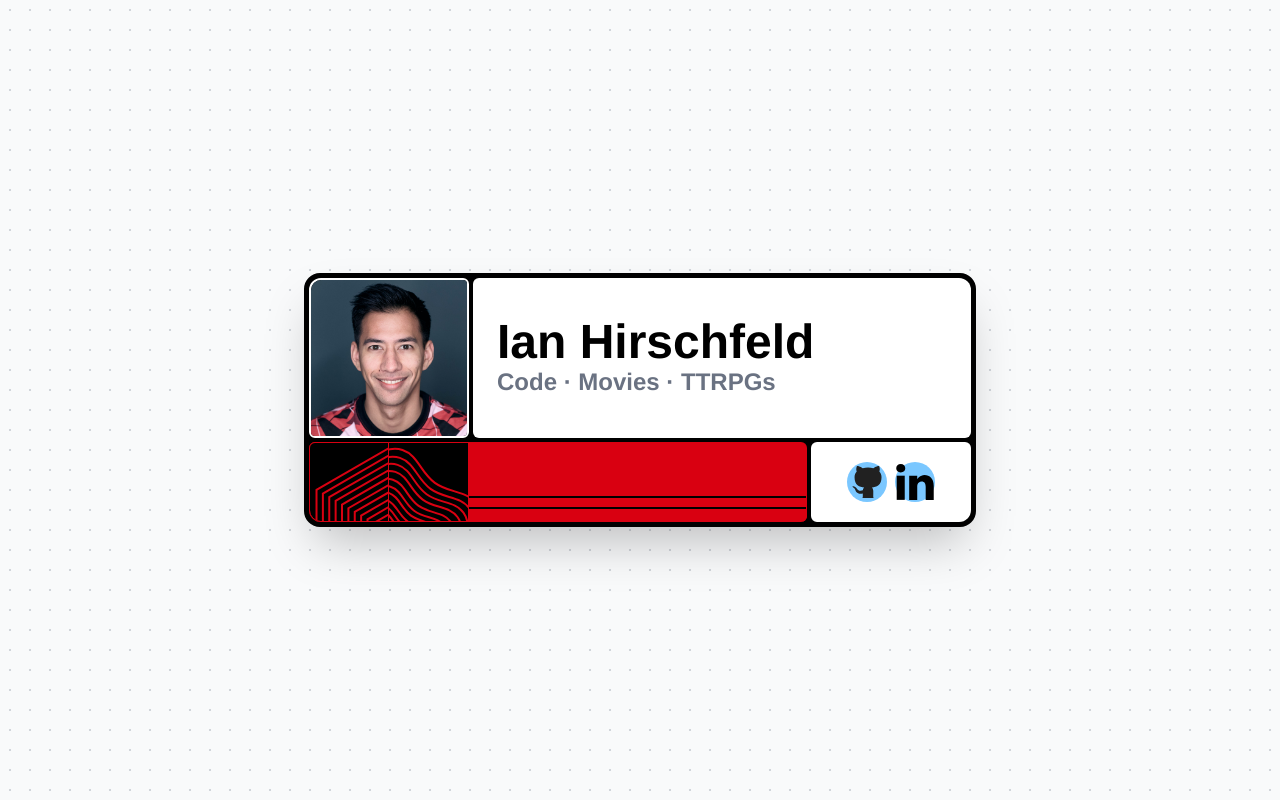
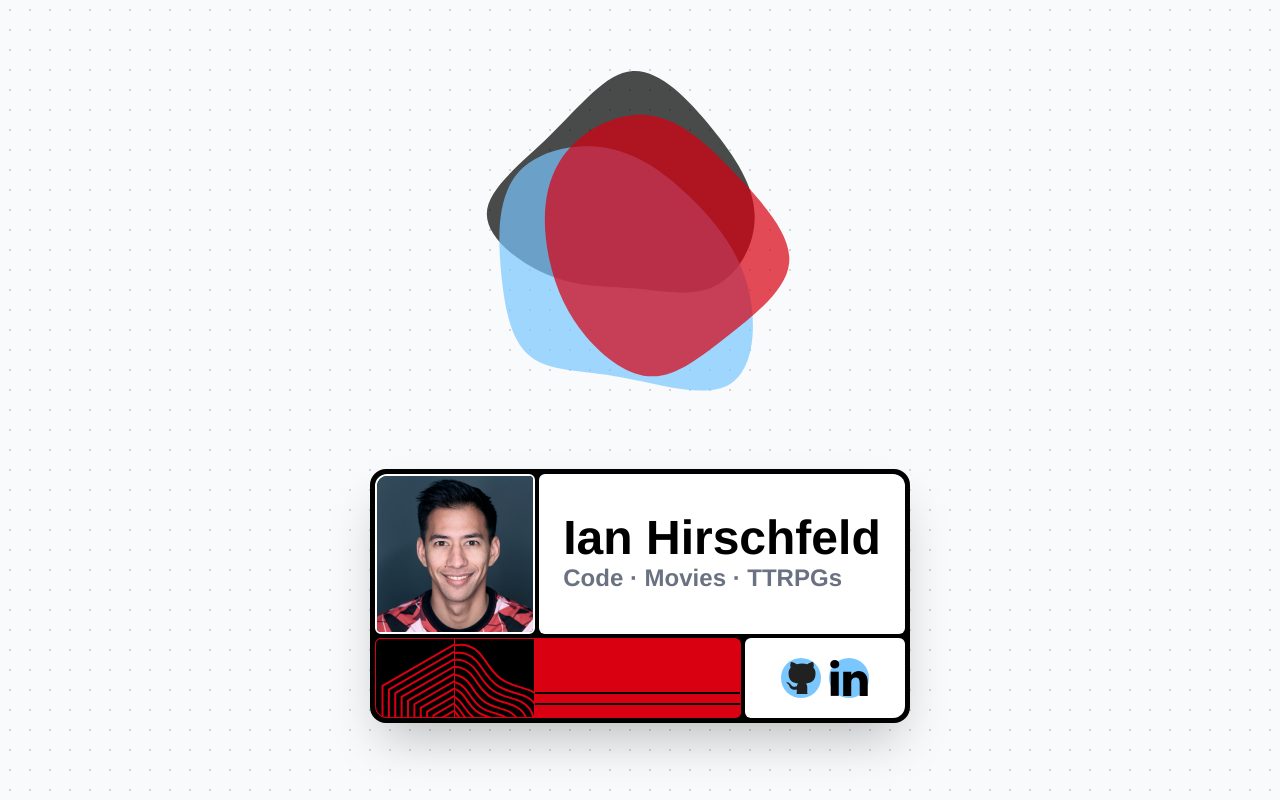
Before and after one commit to ianhirschfeld/ianhirschfeld.com, a React (Vite) app: page / in a window 1280 px wide. Built offline with nearby package versions, Linux system fonts and the light colour scheme; a web font is replaced by a local one.

Commit message:
Adds blobs from previous design

```diff
--- /dev/null
+++ b/src/components/Blob.tsx
@@ -0,0 +1,129 @@
+import clsx from 'clsx';
+import { useCallback, useEffect, useRef } from 'react';
+
+import { CORNER, type Corner } from '../constants';
+
+const SPEED = 10000;
+
+const randomIntBetween = (min: number, max: number) =>
+  Math.floor(Math.random() * (max - min + 1) + min);
+
+interface BlobProps {
+  blobs: string[];
+  corner: Corner;
+  color: string;
+  className?: string;
+  deltaMin?: number;
+  deltaMax?: number;
+}
+
+function Blob({
+  blobs,
+  corner: initialCorner,
+  color,
+  className,
+  deltaMin = 0,
+  deltaMax = 10,
+}: BlobProps) {
+  const containerRef = useRef<HTMLDivElement>(null);
+  const pathRef = useRef<SVGPathElement>(null);
+  const cornerRef = useRef<Corner>(initialCorner);
+
+  const randomCorner = useCallback((): Corner => {
+    const corners = Object.values(CORNER);
+    return corners[randomIntBetween(0, corners.length - 1)];
+  }, []);
+
+  const getNewCorner = useCallback(() => {
+    let newCorner = randomCorner();
+    while (newCorner === cornerRef.current) {
+      newCorner = randomCorner();
+    }
+    cornerRef.current = newCorner;
+  }, [randomCorner]);
+
+  const getNewTransform = useCallback(() => {
+    let x = 0;
+    let y = 0;
+
+    switch (cornerRef.current) {
+      case CORNER.topLeft:
+        x = randomIntBetween(deltaMin, deltaMax) * -1;
+        y = randomIntBetween(deltaMin, deltaMax) * -1;
+        break;
+
+      case CORNER.topRight:
+        x = randomIntBetween(deltaMin, deltaMax) * -1;
+        y = randomIntBetween(deltaMin, deltaMax);
+        break;
+
+      case CORNER.bottomLeft:
+        x = randomIntBetween(deltaMin, deltaMax);
+        y = randomIntBetween(deltaMin, deltaMax) * -1;
+        break;
+
+      case CORNER.bottomRight:
+        x = randomIntBetween(deltaMin, deltaMax);
+        y = randomIntBetween(deltaMin, deltaMax);
+        break;
+
+      default:
+        x = 0;
+        y = 0;
+        break;
+    }
+
+    return `translate(${x}px, ${y}px)`;
+  }, [deltaMin, deltaMax]);
+
+  const randomBlob = useCallback(() => {
+    return blobs[randomIntBetween(0, blobs.length - 1)];
+  }, [blobs]);
+
+  const updateBlob = useCallback(() => {
+    const blobEl = containerRef.current;
+    const pathEl = pathRef.current;
+    if (!blobEl || !pathEl) return;
+
+    const currentBlob = pathEl.getAttribute('d');
+    let newBlob = randomBlob();
+    while (newBlob === currentBlob) {
+      newBlob = randomBlob();
+    }
+
+    getNewCorner();
+    blobEl.style.transform = getNewTransform();
+    pathEl.setAttribute('d', newBlob);
+  }, [randomBlob, getNewCorner, getNewTransform]);
+
+  useEffect(() => {
+    const timeout = setTimeout(() => updateBlob(), 0);
+    const timer = setInterval(() => updateBlob(), SPEED);
+
+    return () => {
+      clearTimeout(timeout);
+      clearInterval(timer);
+    };
+  }, [updateBlob]);
+
+  return (
+    <div
+      ref={containerRef}
+      className={clsx(
+        'absolute size-full opacity-70 transition-transform duration-10000 ease-linear',
+        className
+      )}
+    >
+      <svg style={{ fill: color }} viewBox="0 0 200 200" xmlns="http://www.w3.org/2000/svg">
+        <path
+          ref={pathRef}
+          d={blobs[0]}
+          transform="translate(100 100)"
+          className="transition-[d] duration-10000 ease-linear"
+        />
+      </svg>
+    </div>
+  );
+}
+
+export default Blob;
--- a/src/components/Header.tsx
+++ b/src/components/Header.tsx
@@ -3,9 +3,25 @@ import clsx from 'clsx';
 import headshot from '../assets/Ian_Hirschfeld_Headshot.jpg';
 import GitHubIcon from '../assets/icons/GithubIcon.svg?react';
 import LinkedInIcon from '../assets/icons/LinkedinIcon.svg?react';
+import { BLUE_BLOBS, CORNER, RED_BLOBS, TAN_BLOBS } from '../constants';
+import Blob from './Blob';
 
 function Header() {
   return (
+    <div className="flex flex-col items-center gap-8">
+      {/* Blobs */}
+      <div className="relative mx-auto size-[360px] max-sm:size-[300px]">
+        <div className="absolute inset-0 -top-10 z-1">
+          <Blob blobs={TAN_BLOBS} corner={CORNER.topRight} color="var(--color-brand-tan)" />
+        </div>
+        <div className="absolute inset-0 -bottom-2.5 -left-10 z-2">
+          <Blob blobs={BLUE_BLOBS} corner={CORNER.bottomLeft} color="var(--color-brand-blue)" />
+        </div>
+        <div className="absolute inset-0 -right-7.5 -bottom-5 z-3">
+          <Blob blobs={RED_BLOBS} corner={CORNER.bottomRight} color="var(--color-brand-red)" />
+        </div>
+      </div>
+
       <div className="w-full max-w-2xl rounded-2xl border-5 border-black bg-black shadow-2xl">
         {/* Top Row */}
         <div className="flex items-stretch gap-1">
@@ -79,6 +95,7 @@ function Header() {
             </div>
             <div className="bg-brand-blue size-10 rounded-full">
               <LinkedInIcon className="size-full" />
+            </div>
           </div>
         </div>
       </div>
--- /dev/null
+++ b/src/constants.ts
@@ -0,0 +1,32 @@
+export const CORNER = {
+  topLeft: 'topLeft',
+  topRight: 'topRight',
+  bottomLeft: 'bottomLeft',
+  bottomRight: 'bottomRight',
+} as const;
+
+export type Corner = (typeof CORNER)[keyof typeof CORNER];
+
+export const BLUE_BLOBS = [
+  'M49,-50.2C59.2,-38.8,60.2,-19.4,57.7,-2.5C55.3,14.4,49.3,28.9,39.1,39.6C28.9,50.2,14.4,57.1,-3.9,61C-22.2,64.9,-44.5,65.8,-53.9,55.1C-63.4,44.5,-60.1,22.2,-57.8,2.3C-55.5,-17.6,-54.2,-35.3,-44.7,-46.6C-35.3,-58,-17.6,-63.1,0.9,-64C19.4,-64.8,38.8,-61.5,49,-50.2Z',
+  'M42.8,-38.1C58.4,-27.3,75.7,-13.7,78.4,2.7C81.2,19.1,69.3,38.3,53.8,48.9C38.3,59.5,19.1,61.6,-1.5,63.1C-22.1,64.5,-44.2,65.4,-52.8,54.8C-61.3,44.2,-56.4,22.1,-54,2.3C-51.7,-17.4,-52,-34.9,-43.4,-45.6C-34.9,-56.3,-17.4,-60.3,-1.9,-58.4C13.7,-56.5,27.3,-48.8,42.8,-38.1Z',
+  'M45,-46.9C53.5,-36.4,52.5,-18.2,54.6,2C56.6,22.3,61.7,44.5,53.1,59C44.5,73.5,22.3,80.1,4.8,75.4C-12.7,70.6,-25.5,54.4,-39.6,39.9C-53.7,25.5,-69.3,12.7,-72.8,-3.6C-76.4,-19.8,-68,-39.7,-53.8,-50.2C-39.7,-60.7,-19.8,-62,-0.8,-61.1C18.2,-60.3,36.4,-57.4,45,-46.9Z',
+  'M43.1,-49.7C52.8,-33.3,55.7,-16.7,57.9,2.2C60.1,21,61.6,42.1,51.9,52C42.1,61.9,21,60.6,1.6,59.1C-17.9,57.5,-35.8,55.6,-51.9,45.7C-68,35.8,-82.2,17.9,-79.9,2.3C-77.6,-13.3,-58.7,-26.6,-42.6,-42.9C-26.6,-59.3,-13.3,-78.7,1.7,-80.4C16.7,-82.1,33.3,-66,43.1,-49.7Z',
+  'M39.1,-38.9C51.2,-26.9,62.1,-13.4,66.9,4.8C71.7,23,70.3,45.9,58.1,53.5C45.9,61.2,23,53.5,3.4,50.1C-16.1,46.6,-32.2,47.5,-41.8,39.8C-51.5,32.2,-54.6,16.1,-56.4,-1.7C-58.1,-19.6,-58.4,-39.1,-48.8,-51.1C-39.1,-63.1,-19.6,-67.5,-3.1,-64.4C13.4,-61.4,26.9,-50.9,39.1,-38.9Z',
+];
+
+export const RED_BLOBS = [
+  'M44.8,-51.1C55.1,-34.6,58.4,-17.3,58.6,0.3C58.9,17.8,56.2,35.7,45.9,49.6C35.7,63.5,17.8,73.6,-0.2,73.8C-18.3,74,-36.5,64.4,-53,50.5C-69.5,36.5,-84.1,18.3,-82.7,1.5C-81.2,-15.3,-63.6,-30.7,-47.1,-47.2C-30.7,-63.6,-15.3,-81.3,1,-82.3C17.3,-83.2,34.6,-67.6,44.8,-51.1Z',
+  'M44.2,-45.2C58.3,-30.2,71.2,-15.1,69.8,-1.4C68.4,12.3,52.6,24.5,38.6,35.6C24.5,46.6,12.3,56.5,-0.1,56.6C-12.5,56.7,-25,47.1,-34.4,36.1C-43.7,25,-49.8,12.5,-53.2,-3.4C-56.6,-19.3,-57.2,-38.6,-47.9,-53.6C-38.6,-68.6,-19.3,-79.4,-2.1,-77.3C15.1,-75.2,30.2,-60.3,44.2,-45.2Z',
+  'M57.9,-52.8C74,-41.8,85.2,-20.9,81,-4.3C76.7,12.4,57,24.8,40.9,40.8C24.8,56.8,12.4,76.5,-0.9,77.3C-14.1,78.2,-28.3,60.3,-37.7,44.3C-47,28.3,-51.6,14.1,-51.5,0.1C-51.4,-13.9,-46.6,-27.8,-37.2,-38.8C-27.8,-49.7,-13.9,-57.6,3.5,-61.1C20.9,-64.6,41.8,-63.7,57.9,-52.8Z',
+  'M35.1,-31.2C51.8,-18.5,75.8,-9.2,83,7.2C90.2,23.6,80.4,47.1,63.8,58.6C47.1,70.1,23.6,69.5,0.6,68.9C-22.3,68.3,-44.6,67.6,-52.9,56.1C-61.2,44.6,-55.4,22.3,-55,0.4C-54.6,-21.5,-59.5,-43,-51.3,-55.8C-43,-68.5,-21.5,-72.4,-6.1,-66.3C9.2,-60.2,18.5,-43.9,35.1,-31.2Z',
+  'M33.1,-38.6C42.8,-23.3,50.8,-11.6,54.6,3.8C58.4,19.2,58,38.5,48.3,47.9C38.5,57.4,19.2,57,-1.8,58.9C-22.9,60.7,-45.9,64.8,-58.6,55.3C-71.3,45.9,-73.8,22.9,-74.1,-0.3C-74.4,-23.5,-72.5,-47,-59.7,-62.4C-47,-77.7,-23.5,-84.9,-5.9,-79C11.6,-73,23.3,-54,33.1,-38.6Z',
+];
+
+export const TAN_BLOBS = [
+  'M56.9,-52.2C72.2,-41.5,82.1,-20.8,80.4,-1.7C78.7,17.3,65.3,34.6,50,49.7C34.6,64.7,17.3,77.5,0.3,77.1C-16.6,76.8,-33.2,63.3,-46.5,48.3C-59.9,33.2,-69.9,16.6,-69.7,0.1C-69.6,-16.4,-59.4,-32.8,-46.1,-43.5C-32.8,-54.2,-16.4,-59.2,2.2,-61.4C20.8,-63.6,41.5,-63,56.9,-52.2Z',
+  'M39.7,-35.3C53.4,-25.9,67.9,-13,72,4C76,21,69.6,42.1,55.8,55.9C42.1,69.8,21,76.5,-0.7,77.1C-22.4,77.8,-44.7,72.4,-59.2,58.6C-73.7,44.7,-80.3,22.4,-77.2,3.1C-74.1,-16.1,-61.2,-32.2,-46.7,-41.6C-32.2,-51,-16.1,-53.6,-1.6,-52.1C13,-50.5,25.9,-44.7,39.7,-35.3Z',
+  'M44,-37.8C58.2,-29.8,71.6,-14.9,74.5,2.9C77.4,20.7,69.7,41.4,55.5,51.7C41.4,62.1,20.7,62.2,5.7,56.5C-9.2,50.7,-18.4,39.1,-34.4,28.8C-50.5,18.4,-73.3,9.2,-77.6,-4.3C-81.9,-17.8,-67.6,-35.6,-51.6,-43.6C-35.6,-51.6,-17.8,-49.9,-1.4,-48.4C14.9,-47,29.8,-45.8,44,-37.8Z',
+  'M44.8,-47.8C57.9,-31.7,68.3,-15.9,68.7,0.5C69.2,16.8,59.8,33.6,46.7,40C33.6,46.5,16.8,42.7,1.4,41.3C-14,39.9,-28,40.9,-44.5,34.4C-61,28,-80.1,14,-80.1,0C-80.1,-14,-61,-27.9,-44.5,-44.1C-27.9,-60.2,-14,-78.5,0.9,-79.4C15.9,-80.3,31.7,-64,44.8,-47.8Z',
+  'M52.2,-49.1C68.3,-36.2,82.3,-18.1,81.6,-0.6C81,16.9,65.8,33.7,49.7,41.4C33.7,49.2,16.9,47.8,-3,50.8C-22.9,53.8,-45.8,61.3,-56.4,53.5C-66.9,45.8,-65.2,22.9,-60.3,4.8C-55.5,-13.2,-47.5,-26.4,-37,-39.2C-26.4,-52.1,-13.2,-64.6,2.5,-67C18.1,-69.5,36.2,-61.9,52.2,-49.1Z',
+];
```
Lines whose indentation alone changed are shown as unchanged.
